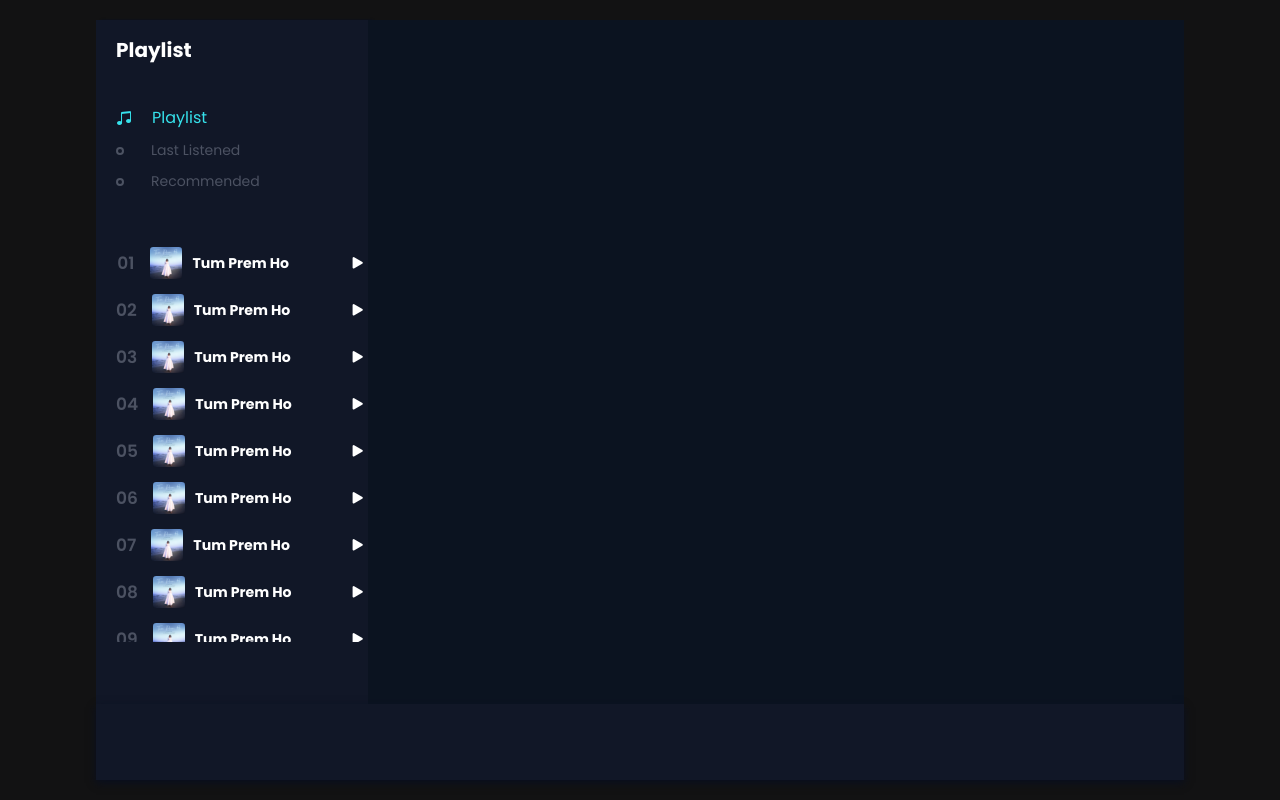
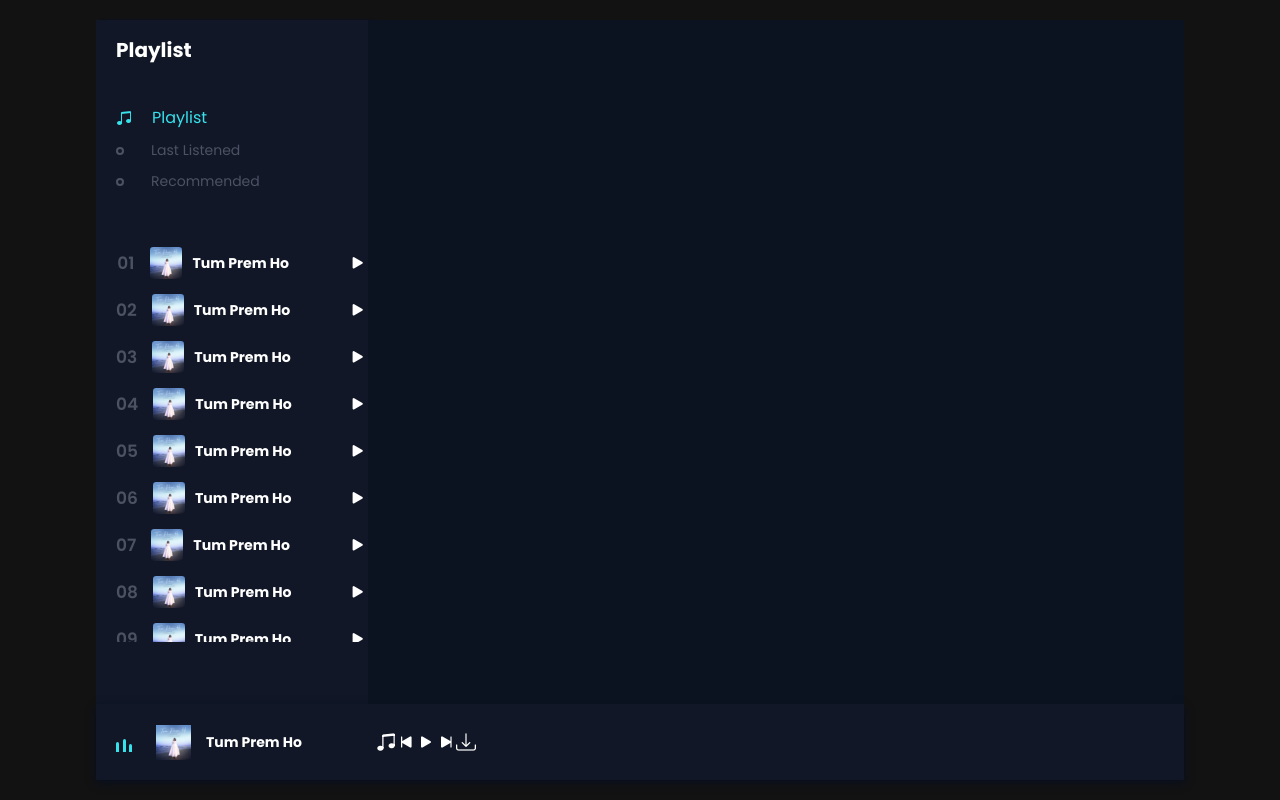
Before and after one commit to Ratush363/Divinote, a plain HTML site: page index.html in a window 1280 px wide. Drawn offline with nearby package versions, Linux system fonts and the light colour scheme.

Commit message:
Half of master play done

```diff
--- a/index.html
+++ b/index.html
@@ -104,7 +104,24 @@
             </div>
         </div>
         <div class="song_side"></div>
-        <div class="master_play"></div>
+        <div class="master_play">
+            <div class="wave">
+                <div class="wave1"></div>
+                <div class="wave1"></div>
+                <div class="wave1"></div>
+            </div>
+            <img src="Images/01.jpg" alt="" id="poster_master_play">
+            <h5 id="title">
+                Tum Prem Ho
+            </h5>
+            <div class="icons">
+                <i class="bi bi-music-note-beamed"></i>
+                <i class="bi bi-skip-start-fill"></i>
+                <i class="bi bi-play-fill"></i>
+                <i class="bi bi-skip-end-fill"></i>
+                <i class="bi bi-download"></i>
+            </div>
+        </div>
     </header>
 </body>
 </html>
--- a/style.css
+++ b/style.css
@@ -157,3 +157,80 @@ header .menu_side .menu_song li h5{
     text-overflow: ellipsis;
     white-space: nowrap;
 }
+header .master_play{
+    display: flex;
+    align-items: center;
+    padding: 0px 20px;
+}
+header .master_play .wave{
+    width: 30px;
+    height: 30px;
+    padding-bottom: 5px;
+    display: flex;
+    align-items: flex-end;
+    margin-right: 10px;
+}
+header .master_play .wave .wave1{
+    width: 3px;
+    height: 10px;
+    background: #36e2ec;
+    margin-right: 3.5px;
+    border-radius: 10px 10px 0px 0px;
+    animation: unset;
+}
+header .master_play .wave .wave1:nth-child(2){
+    height: 13px;
+}
+header .master_play .wave .wave1:nth-child(3){
+    height: 8px;
+}
+
+/* javascript classes */
+
+header .master_play .active1 .wave1{
+    animation: wave .5s linear infinite;
+}
+header .master_play .active1 .wave1:nth-child(2){
+    animation-delay: .4s;
+}
+header .master_play .active1 .wave1:nth-child(3){
+    animation-delay: .8s;
+}
+
+@keyframes wave{
+    0%{
+        height: 10px;
+    }
+    50%{
+        height: 15px;
+    }
+    100%{
+        height: 10px;
+    }
+}
+header .master_play img{
+    width: 35px;
+    height: 35px;
+}
+header .master_play h5{
+    width: 130px;
+    /* border: 1px solid #fff; */
+    margin-left: 15px;
+    color: #fff;
+    font-size: 14px;
+    overflow: hidden;
+    text-overflow: ellipsis;
+    white-space: nowrap;
+}
+header .master_play .icons{
+    font-size: 20px;
+    color: #fff;
+    margin: 0px 20px 0px 40px;
+    outline: none;
+    display: flex;
+    align-items: center;
+}
+header .master_play .icons .bi{
+    cursor: pointer;
+    outline: none;
+}
```
